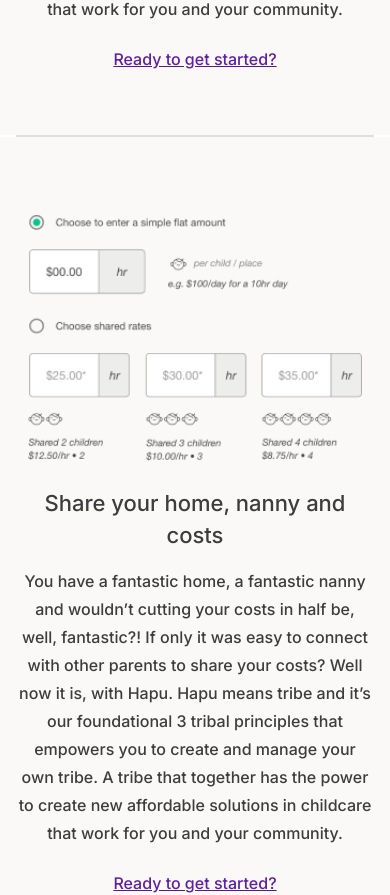
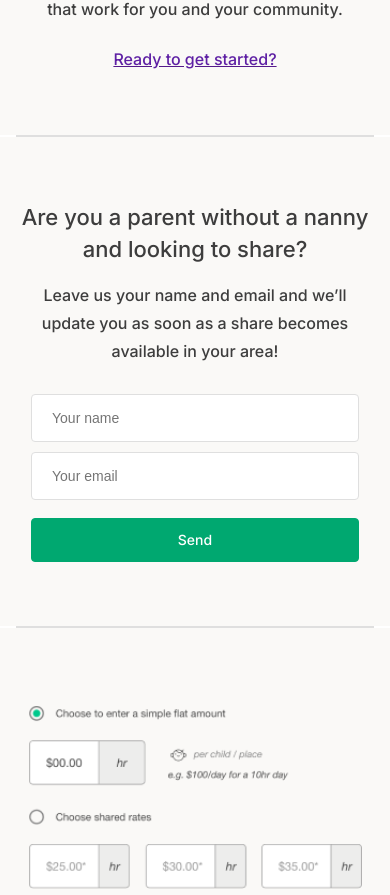
Before and after one commit to ren4ndev/react-challenge-jd, a React (Create React App) app: page / in a window 390 px wide. Shown: the part 1710-2605 px from the top of the page. Built offline with nearby package versions, Linux system fonts and the light colour scheme.

Commit message:
feat: form layout mobile, issues lint

```diff
--- /dev/null
+++ b/src/components/Atoms/Input/index.jsx
@@ -0,0 +1,19 @@
+import React from 'react';
+import PropTypes from 'prop-types';
+import {
+  StyledInput,
+} from './styles';
+
+export default function Input({
+  type,
+  placeholder,
+}) {
+  return (
+    <StyledInput type={type} placeholder={placeholder} />
+  );
+}
+
+Input.propTypes = {
+  type: PropTypes.string.isRequired,
+  placeholder: PropTypes.string.isRequired,
+};
--- /dev/null
+++ b/src/components/Atoms/Input/styles.js
@@ -0,0 +1,14 @@
+import styled from 'styled-components';
+import { colors } from '../../../styles/variables';
+
+export const StyledInput = styled.input`
+  border: 1px solid ${colors.divider};
+  border-radius: 4px;
+  color: ${colors.grey};
+  font-size: 14px;
+  height: 48px;
+  line-height: 20px;
+  margin: 5px 0;
+  padding: 14px 20px;
+  width: 328px;
+`;
--- /dev/null
+++ b/src/components/Segments/Content/Form/index.jsx
@@ -0,0 +1,60 @@
+import React from 'react';
+import PropTypes from 'prop-types';
+import Button from '../../../Atoms/Button';
+import Input from '../../../Atoms/Input';
+import Typography from '../../../Atoms/Typography';
+import {
+  FormGrid,
+  Content,
+  Title,
+  Desc,
+  FormNews,
+} from './styles';
+import { colors } from '../../../../styles/variables';
+
+export default function Form({
+  title,
+  desc,
+}) {
+  return (
+    <>
+      <FormGrid>
+        <Content>
+          <Title>
+            <Typography
+              type="heading3"
+              fontColor={colors.grey}
+              fontWeight="500"
+            >
+              {title}
+            </Typography>
+          </Title>
+          <Desc>
+            <Typography
+              type="body"
+              fontColor={colors.grey}
+              fontWeight="500"
+            >
+              {desc}
+            </Typography>
+          </Desc>
+        </Content>
+        <FormNews>
+          <Input type="text" placeholder="Your name" />
+          <Input type="text" placeholder="Your email" />
+          <Button width="328px" type="sumbit" margin="13px 0 0">Send</Button>
+        </FormNews>
+      </FormGrid>
+    </>
+  );
+}
+
+Form.propTypes = {
+  title: PropTypes.string,
+  desc: PropTypes.string,
+};
+
+Form.defaultProps = {
+  title: null,
+  desc: null,
+};
--- /dev/null
+++ b/src/components/Segments/Content/Form/styles.js
@@ -0,0 +1,46 @@
+import styled from 'styled-components';
+import { Grid } from '../../../../styles/Grid';
+import { colors, queries } from '../../../../styles/variables';
+
+export const FormGrid = styled(Grid)`
+  background-color: ${colors.background};
+  grid-auto-rows: auto;
+  padding: 64px 0;
+`;
+
+export const Content = styled.div`
+  grid-column: main-start/main-end;
+  grid-row: 1/2;
+  text-align: center;
+
+  @media screen and (min-width: ${queries.m}) {
+    grid-column: ${({ contentPosition }) => (contentPosition === 'left' ? '2/8' : '8/14')};
+    grid-row: 1/2;
+    text-align: left;
+  }
+
+  @media screen and (min-width: ${queries.l}) {
+    grid-column: ${({ contentPosition }) => (contentPosition === 'left' ? '2/7' : '9/14')};
+  }
+
+  @media screen and (min-width: ${queries.xxl}) {
+    grid-column: ${({ contentPosition }) => (contentPosition === 'left' ? '3/7' : '9/13')};
+  }
+`;
+
+export const Title = styled.div`
+  margin-bottom: 16px;
+`;
+
+export const Desc = styled.div`
+  margin-bottom: 24px;
+`;
+
+export const FormNews = styled.form`
+  align-items: center;
+  display: flex;
+  flex-direction: column;
+  grid-column: main-start/main-end;
+  grid-row: 2/3;
+  justify-content: space-between;
+`;
--- a/src/components/Segments/Content/index.jsx
+++ b/src/components/Segments/Content/index.jsx
@@ -1,6 +1,7 @@
 import React from 'react';
 import PropTypes from 'prop-types';
 import Contained from './Contained';
+import Form from './Form';
 
 export default function Content({
   type,
@@ -21,6 +22,13 @@
           desc={desc}
           link={link}
           contentPosition={contentPosition}
+        />
+      );
+    case 'form':
+      return (
+        <Form
+          title={title}
+          desc={desc}
         />
       );
     default:
--- a/src/components/Segments/Header/styles.js
+++ b/src/components/Segments/Header/styles.js
@@ -6,9 +6,9 @@
   display: flex;
   grid-column: main/main;
   grid-row: header-start/header-end;
-  padding-left: 4px;
   height: 100%;
   justify-content: space-between;
+  padding-left: 4px;
   width: 100%
 `;
 
--- a/src/components/Templates/HomeContent/index.jsx
+++ b/src/components/Templates/HomeContent/index.jsx
@@ -22,6 +22,11 @@
       text: 'Ready to get started?',
       href: '',
     },
+  },
+  { // second
+    type: 'form',
+    title: 'Are you a parent without a nanny and looking to share?',
+    desc: 'Leave us your name and email and we’ll update you as soon as a share becomes available in your area!',
   },
   { // third
     type: 'contained',
--- a/src/styles/Grid.js
+++ b/src/styles/Grid.js
@@ -2,8 +2,8 @@
 import { queries } from './variables';
 
 export const Grid = styled.div`
+  column-gap: 16px;
   display: grid;
-  column-gap: 16px;
   grid-template-columns: [full-start] 0px [main-start] repeat(4, 1fr) [main-end] 0px [full-end];
   grid-template-rows: auto;
   width: 100%;
```
Also changed, not shown: .stylelintrc.json, 2 other files (tests, documents, lock files or other folders).
